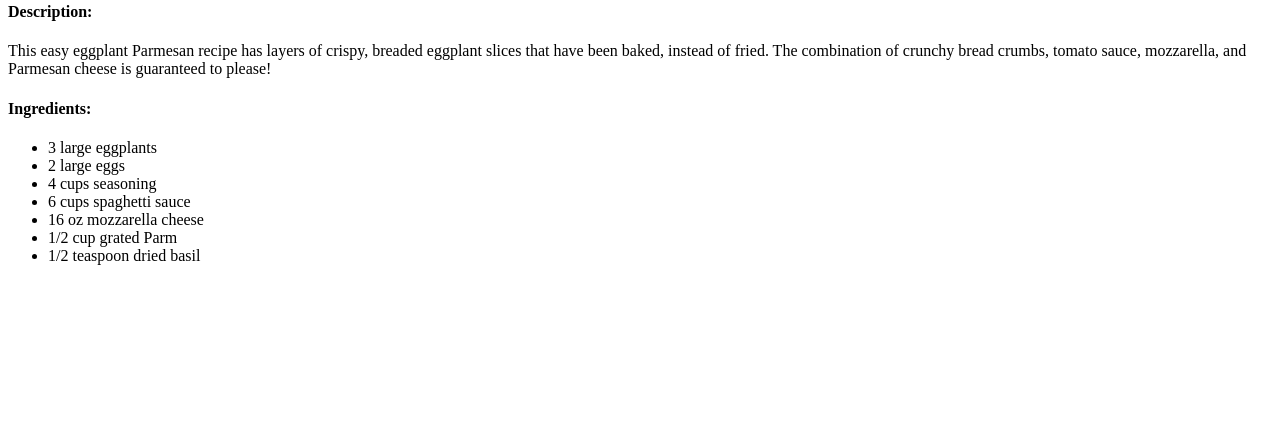
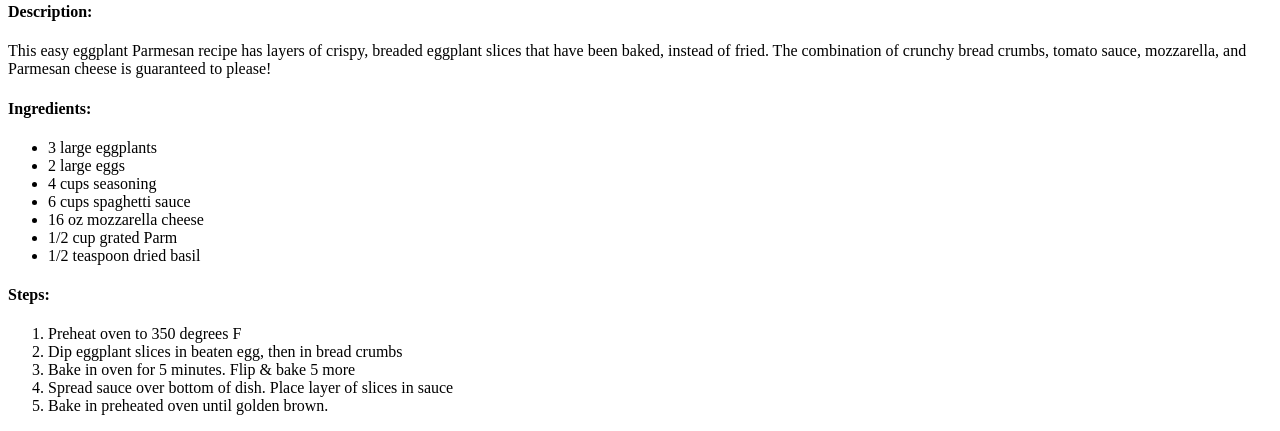
Before and after one commit to Gosuj/odin-recipes, a plain HTML site: page recipes/eggplant-parm.html in a window 1280 px wide. Shown: the part 402-833 px from the top of the page. Before the commit the page ends 800 px from the top, so only its background shows below. Drawn offline with Linux system fonts and the light colour scheme.

Commit message:
add steps to eggplant parm

```diff
--- a/recipes/eggplant-parm.html
+++ b/recipes/eggplant-parm.html
@@ -21,5 +21,13 @@
         <li>1/2 cup grated Parm</li>
         <li>1/2 teaspoon dried basil</li>
     </ul>
+    <h4>Steps:</h4>
+    <ol>
+        <li>Preheat oven to 350 degrees F</li>
+        <li>Dip eggplant slices in beaten egg, then in bread crumbs</li>
+        <li>Bake in oven for 5 minutes. Flip & bake 5 more</li>
+        <li>Spread sauce over bottom of dish. Place layer of slices in sauce</li>
+        <li>Bake in preheated oven until golden brown.</li>
+    </ol>
 </body>
 </html>
```
